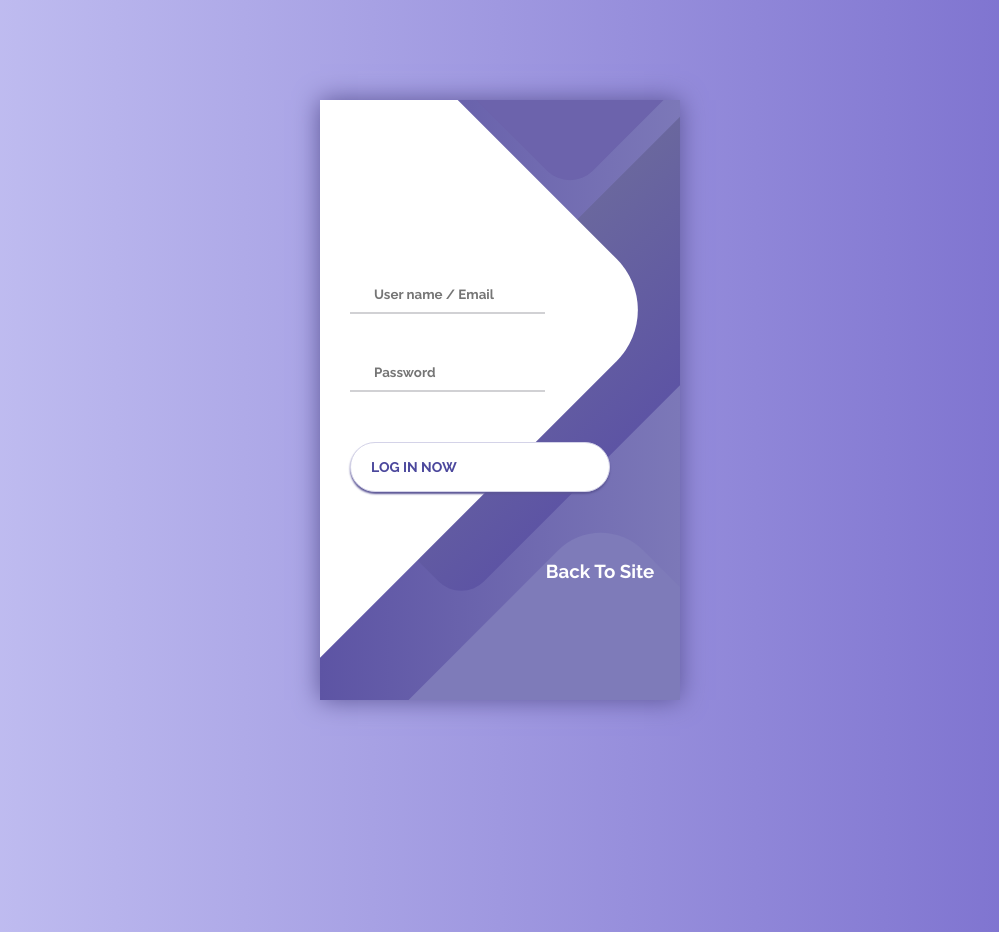
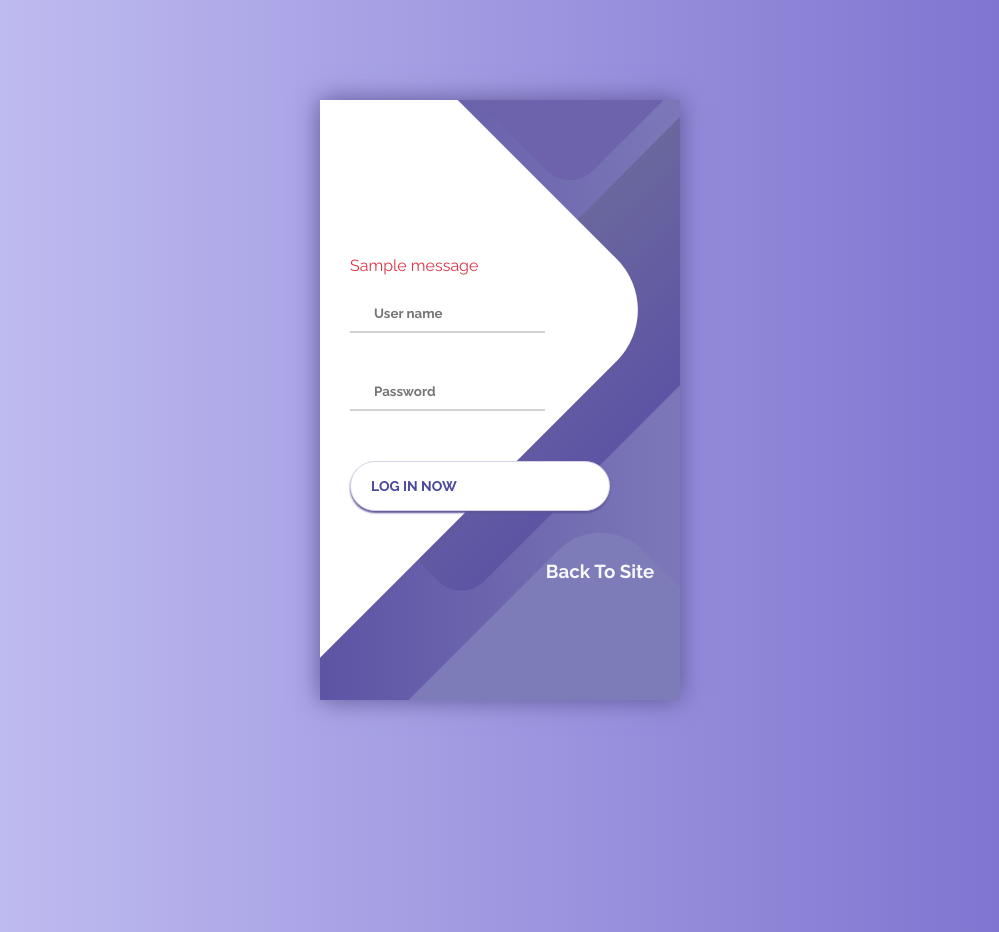
Before and after one commit to jayant-lumino/django-room-app, a Django app: page /login/?next=/create-room/ in a window 1280 px wide. Shown: the whole page, without its empty margins (140-1139 px from the left). Run offline with Django 3.2, Linux system fonts and the light colour scheme; tables that the repository leaves empty hold one stand-in row (values such as "Sample post"); one stand-in notice (Sample message) is shown.

```diff
--- a/base/templates/base/auth/login.html
+++ b/base/templates/base/auth/login.html
@@ -5,20 +5,29 @@
 <div class="container">
   <div class="screen">
     <div class="screen__content">
-      <form class="login">
+      <form class="login" action="" method="POST">
+        {% csrf_token %}
+        {% if messages %}
+          <ul class="messages list-unstyled">
+            {% for message in messages %}
+              <li{% if message.tags %} class="{{ message.tags }} text-danger"{% endif %}>{{ message }}</li>
+            {% endfor %}
+          </ul>
+        {% endif %}
         <div class="login__field">
           <i class="login__icon fas fa-user"></i>
-          <input type="text" class="login__input" placeholder="User name / Email">
+          <input type="text" name="username" class="login__input" placeholder="User name">
         </div>
         <div class="login__field">
           <i class="login__icon fas fa-lock"></i>
-          <input type="password" class="login__input" placeholder="Password">
+          <input type="password" name="password" class="login__input" placeholder="Password">
         </div>
-        <button class="button login__submit">
+        <button type="submit" class="button login__submit">
           <span class="button__text">Log In Now</span>
           <i class="button__icon fas fa-chevron-right"></i>
         </button>
       </form>
+
       <div class="social-login">
         <h3><a class="text-decoration-none text-light" href="{% url 'home' %}">Back To Site</a></h3>
 
--- a/base/urls.py
+++ b/base/urls.py
@@ -2,14 +2,21 @@ from django.urls import path
 from . import views
 
 urlpatterns = [
+    # Auth Routes
+    path('login/', views.loginPage, name="login"),
+    path('logout/', views.logoutPage, name="logout"),
+
+    # Web Routes
     path('', views.home, name="home"),
-    path('login/', views.loginPage, name="login"),
+    # Topics
     path('topics/', views.topics, name="topics"),
     path('topic/<str:id>/', views.topic, name="topic"),
+    # Rooms
     path('rooms/', views.rooms, name="rooms"),
     path('room/<str:id>/', views.room, name="room"),
     path('create-room/', views.createRoom, name="create-room"),
     path('update-room/<str:id>/', views.updateRoom, name="update-room"),
     path('delete-room/<str:id>/', views.deleteRoom, name="delete-room"),
+    # Pages
     path('about/', views.about, name="about"),
 ]
--- a/base/views.py
+++ b/base/views.py
@@ -1,11 +1,47 @@
 from django.shortcuts import render, redirect
 from .models import Room, Topic
 from .forms import RoomForm, TopicForm
+from django.contrib.auth.models import User
+from django.contrib import messages
+from django.contrib.auth import authenticate, login, logout
+from django.contrib.auth.decorators import login_required
 
 # Create your views here.
 def loginPage(request):
   context = {}
+  user = {}
+  if request.method == 'POST':
+    username = request.POST.get('username')
+    password = request.POST.get('password')
+
+    # If username is empty
+    if username == '':
+      messages.error(request, 'Please fill the details to login.')
+      return redirect('login')
+
+    # Check if user exists
+    try:
+      user = User.objects.get(username=username)
+    except User.DoesNotExist:
+      messages.error(request, 'User not found with given username.')
+      return redirect('login')
+
+    # Authenticate User if exists
+    user = authenticate(request, username=username, password=password)
+
+    if user is not None:
+      login(request, user)
+      return redirect('home')
+    else:
+      messages.error(request, 'Invalid Credentials.')
+
+
+  context = {'user': user}
   return render(request, 'base/auth/login.html', context)
+
+def logoutPage(request):
+  logout(request)
+  return redirect('home')
 
 def home(request):
   Rooms = Room.objects.all()
@@ -51,6 +87,7 @@ def room(request, id):
 
   return render(request, 'base/room/room.html', context)
 
+@login_required(login_url="login")
 def createRoom(request):
   form = RoomForm()
   if request.method == 'POST':
@@ -62,6 +99,7 @@ def createRoom(request):
   context = {'form': form}
   return render(request, 'base/room/add_edit_form.html', context)
 
+@login_required(login_url="login")
 def updateRoom(request, id):
   room = Room.objects.get(id=id)
   form = RoomForm(instance=room)
@@ -74,6 +112,7 @@ def updateRoom(request, id):
   context = {'form': form}
   return render(request, 'base/room/add_edit_form.html', context)
 
+@login_required(login_url="login")
 def deleteRoom(request, id):
   try:
     room = Room.objects.get(id=id)
--- a/static/css/login.css
+++ b/static/css/login.css
@@ -1,4 +1,56 @@
 @import url('https://fonts.googleapis.com/css?family=Raleway:400,700');
+:root {
+  --bs-blue: #0d6efd;
+  --bs-indigo: #6610f2;
+  --bs-purple: #6f42c1;
+  --bs-pink: #d63384;
+  --bs-red: #dc3545;
+  --bs-orange: #fd7e14;
+  --bs-yellow: #ffc107;
+  --bs-green: #198754;
+  --bs-teal: #20c997;
+  --bs-cyan: #0dcaf0;
+  --bs-white: #fff;
+  --bs-gray: #6c757d;
+  --bs-gray-dark: #343a40;
+  --bs-gray-100: #f8f9fa;
+  --bs-gray-200: #e9ecef;
+  --bs-gray-300: #dee2e6;
+  --bs-gray-400: #ced4da;
+  --bs-gray-500: #adb5bd;
+  --bs-gray-600: #6c757d;
+  --bs-gray-700: #495057;
+  --bs-gray-800: #343a40;
+  --bs-gray-900: #212529;
+  --bs-primary: #0d6efd;
+  --bs-secondary: #6c757d;
+  --bs-success: #198754;
+  --bs-info: #0dcaf0;
+  --bs-warning: #ffc107;
+  --bs-danger: #dc3545;
+  --bs-light: #f8f9fa;
+  --bs-dark: #212529;
+  --bs-primary-rgb: 13, 110, 253;
+  --bs-secondary-rgb: 108, 117, 125;
+  --bs-success-rgb: 25, 135, 84;
+  --bs-info-rgb: 13, 202, 240;
+  --bs-warning-rgb: 255, 193, 7;
+  --bs-danger-rgb: 220, 53, 69;
+  --bs-light-rgb: 248, 249, 250;
+  --bs-dark-rgb: 33, 37, 41;
+  --bs-white-rgb: 255, 255, 255;
+  --bs-black-rgb: 0, 0, 0;
+  --bs-body-rgb: 33, 37, 41;
+  --bs-font-sans-serif: system-ui, -apple-system, "Segoe UI", Roboto, "Helvetica Neue", Arial, "Noto Sans", "Liberation Sans", sans-serif, "Apple Color Emoji", "Segoe UI Emoji", "Segoe UI Symbol", "Noto Color Emoji";
+  --bs-font-monospace: SFMono-Regular, Menlo, Monaco, Consolas, "Liberation Mono", "Courier New", monospace;
+  --bs-gradient: linear-gradient(180deg, rgba(255, 255, 255, 0.15), rgba(255, 255, 255, 0));
+  --bs-body-font-family: var(--bs-font-sans-serif);
+  --bs-body-font-size: 1rem;
+  --bs-body-font-weight: 400;
+  --bs-body-line-height: 1.5;
+  --bs-body-color: #212529;
+  --bs-body-bg: #fff;
+}
 
 * {
   box-sizing: border-box;
@@ -185,3 +237,14 @@ body {
   --bs-text-opacity: 1;
   color: rgba(var(--bs-light-rgb), var(--bs-text-opacity)) !important;
 }
+
+
+.list-unstyled {
+  padding-left: 0;
+  list-style: none;
+}
+
+.text-danger {
+  --bs-text-opacity: 1;
+  color: rgba(var(--bs-danger-rgb), var(--bs-text-opacity)) !important;
+}
```
Also changed, not shown: base/templates/base/components/rooms.html (+5 -2 lines), templates/navbar.html (+6 -2 lines), db.sqlite3.
